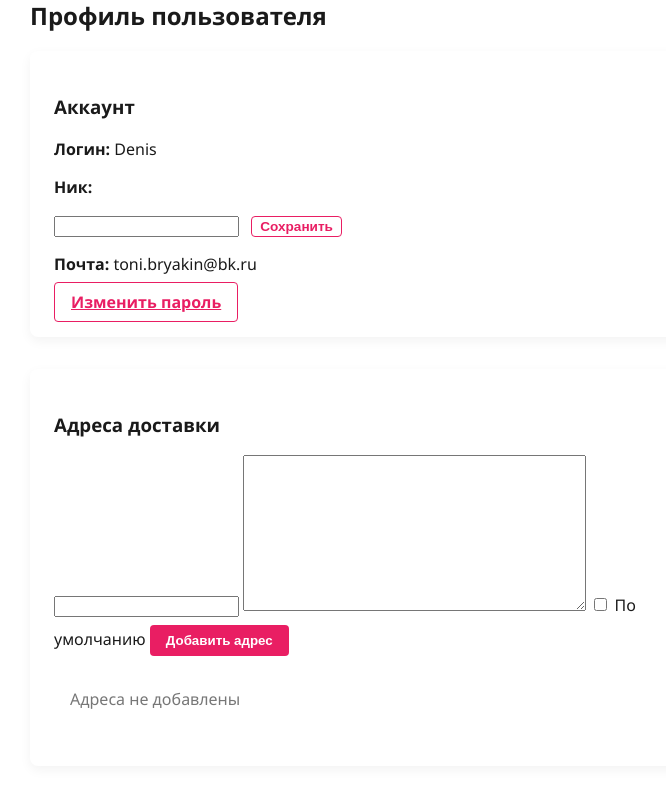
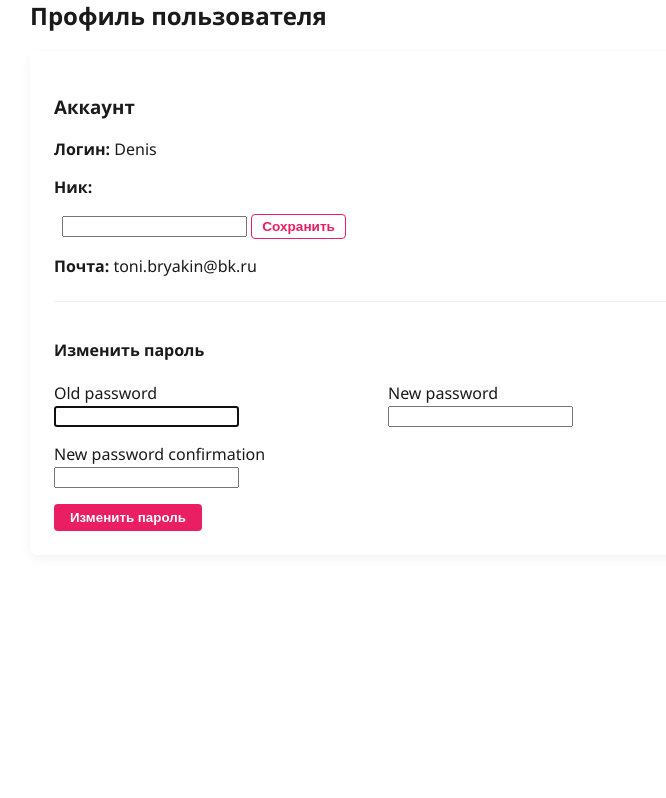
Before and after one commit to F4licks/Granich_Beauty, a Django app: page /profile/ in a window 1280 px wide. Shown: the part 143-941 px from the top of the page, without its empty margins (260-926 px from the left). After the commit the page ends 674 px from the top, so only its background shows below. Run offline with Django 5.2, Linux system fonts and the light colour scheme; a user stored in the database is signed in; data comes from the database, SQL or seed files in the repository; both versions use the stored data as it was after the commit; data that the repository does not hold is empty.

Commit message:
FriadayUpdate

```diff
--- a/ganich/urls.py
+++ b/ganich/urls.py
@@ -6,4 +6,7 @@ from django.conf.urls.static import static
 urlpatterns = [
     path('admin/', admin.site.urls),
     path('', include('maingb.urls')),
-] + static(settings.MEDIA_URL, document_root=settings.MEDIA_ROOT)
+]
+
+if settings.DEBUG:
+    urlpatterns += static(settings.MEDIA_URL, document_root=settings.MEDIA_ROOT)
--- a/maingb/templates/profile.html
+++ b/maingb/templates/profile.html
@@ -10,59 +10,51 @@
 
   <div class="card" style="padding: 1.5rem; margin-bottom: 2rem;">
     <h3>Аккаунт</h3>
+
     <p><strong>Логин:</strong> {{ user.username }}</p>
-    <p><strong>Ник:</strong>
-      <form method="POST" style="display:inline;">
+
+    <p>
+      <strong>Ник:</strong>
+      <form method="POST" style="display:inline; margin-left: 0.5rem;">
         {% csrf_token %}
         {{ profile_form.nickname }}
-        <button type="submit" name="save_profile" class="btn btn-outline" style="margin-left: 0.5rem; padding: 2px 8px; font-size:0.85rem;">Сохранить</button>
+        <button type="submit" name="save_profile" class="btn btn-outline" style="padding: 4px 10px; font-size:0.85rem;">
+          Сохранить
+        </button>
       </form>
     </p>
+
     <p><strong>Почта:</strong> {{ user.email|default:"Не указана" }}</p>
 
     {% if user.email %}
-      <a href="#" class="btn btn-outline" style="margin-top: 0.5rem;">Изменить пароль</a>
+      <div style="margin-top: 1.5rem; padding-top: 1rem; border-top: 1px solid #eee;">
+        <h4>Изменить пароль</h4>
+        <form method="POST">
+          {% csrf_token %}
+          <div style="display: grid; grid-template-columns: 1fr 1fr; gap: 1rem; margin-bottom: 1rem;">
+            <div>
+              <label>{{ password_form.old_password.label }}</label><br>
+              {{ password_form.old_password }}
+            </div>
+            <div>
+              <label>{{ password_form.new_password1.label }}</label><br>
+              {{ password_form.new_password1 }}
+            </div>
+          </div>
+          <div>
+            <label>{{ password_form.new_password2.label }}</label><br>
+            {{ password_form.new_password2 }}
+          </div>
+          <button type="submit" name="change_password" class="btn btn-primary" style="margin-top: 1rem; padding: 6px 16px;">
+            Изменить пароль
+          </button>
+        </form>
+      </div>
     {% else %}
-      <p style="color: #e91e63; font-size: 0.9rem;">Укажите email в настройках аккаунта, чтобы можно было менять пароль.</p>
+      <p style="color: #e91e63; font-size: 0.9rem; margin-top: 1rem;">
+        Чтобы изменить пароль, укажите email в настройках аккаунта (например, через админку).
+      </p>
     {% endif %}
-  </div>
-
-  <div class="card" style="padding: 1.5rem; margin-bottom: 2rem;">
-    <h3>Адреса доставки</h3>
-    <form method="POST" style="margin-bottom: 1rem;">
-      {% csrf_token %}
-      {{ address_form.title }}
-      {{ address_form.address_line }}
-      <label>
-        {{ address_form.is_default }} По умолчанию
-      </label>
-      <button type="submit" name="add_address" class="btn btn-primary" style="margin-top: 0.5rem;">
-        Добавить адрес
-      </button>
-    </form>
-
-    <ul style="list-style: none; padding: 0;">
-      {% for addr in addresses %}
-        <li style="padding: 1rem; border-bottom: 1px solid #eee; display: flex; justify-content: space-between;">
-          <div>
-            <strong>{{ addr.title|default:"Без названия" }}</strong><br>
-            {{ addr.address_line }}
-            {% if addr.is_default %}<span style="color:var(--pink); font-size:0.8rem;">(по умолчанию)</span>{% endif %}
-          </div>
-          <form method="POST" style="display:inline; margin-left: 1rem;">
-            {% csrf_token %}
-            <button type="submit" name="set_default" value="{{ addr.id }}" class="btn btn-outline" style="padding: 2px 8px; font-size:0.8rem;">
-              По умолчанию
-            </button>
-            <button type="submit" name="delete_addr" value="{{ addr.id }}" class="btn btn-outline" style="padding: 2px 8px; font-size:0.8rem; margin-left: 0.3rem;">
-              Удалить
-            </button>
-          </form>
-        </li>
-      {% empty %}
-        <li style="padding: 1rem; color: #777;">Адреса не добавлены</li>
-      {% endfor %}
-    </ul>
   </div>
 </div>
 {% endblock %}
--- a/maingb/views.py
+++ b/maingb/views.py
@@ -24,9 +24,9 @@ def home(request):
             queryset=CartItem.objects.filter(user=request.user),
             to_attr='cart_items'
         )
-        products = Product.objects.prefetch_related(cart_prefetch).all()
+        products = Product.objects.prefetch_related(cart_prefetch, 'images').all()
     else:
-        products = Product.objects.all()
+        products = Product.objects.prefetch_related('images').all()
 
     context = {
         'products': products,
```
Also changed, not shown: db.sqlite3, media/products/1_ghGyakW.jpg (deleted), media/products/flask.png (added), media/products/Снимок_экрана_2026-02-19_100647.png (added), media/products/Снимок_экрана_2026-02-19_100702.png (added), media/products/Снимок_экрана_2026-02-19_100717.png (added), media/products/Снимок_экрана_2026-02-19_100727.png (added), media/products/Снимок_экрана_2026-02-19_100737.png (added).
